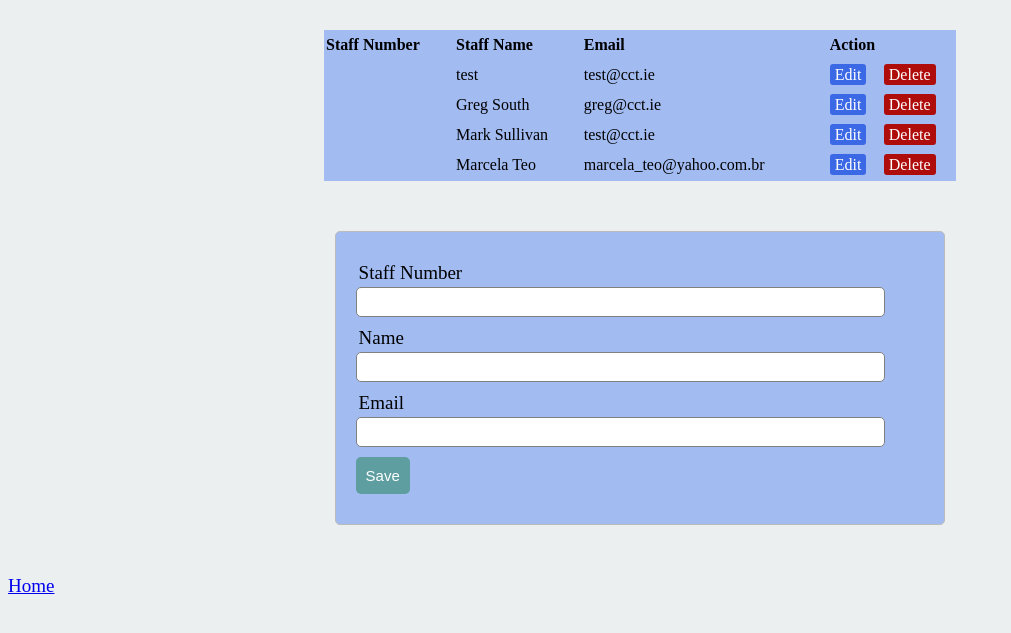
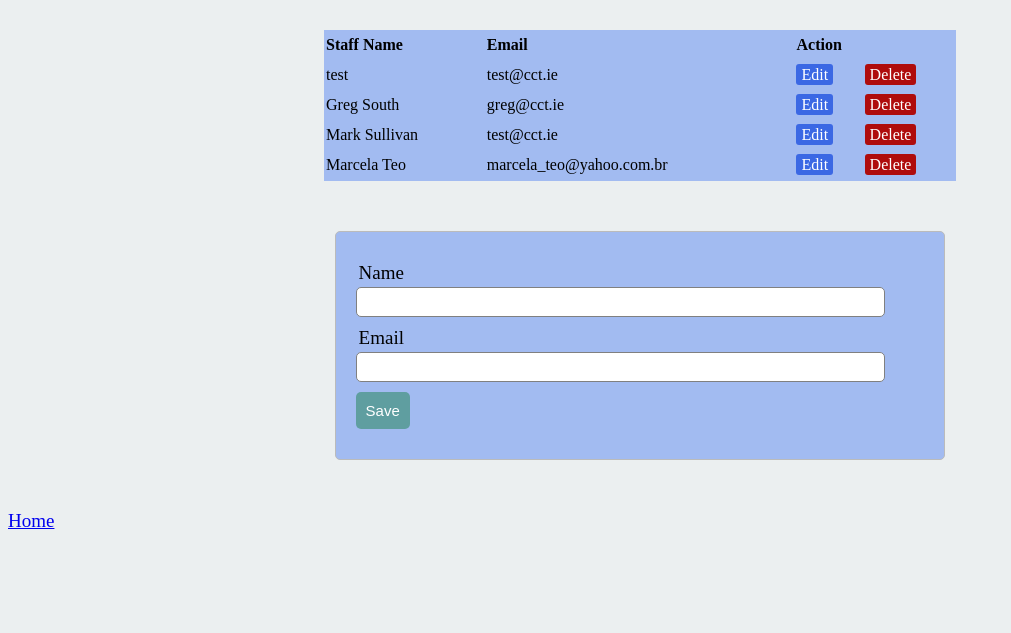
Before and after one commit to marcelateo/ACTSystem, a PHP site: page /Staff.php in a window 1280 px wide. Shown: the top 633 px of the page, without its empty margins (0-1011 px from the left). Run offline with PHP 8.4, Linux system fonts and the light colour scheme; data comes from the database, SQL or seed files in the repository; data that the repository does not hold is empty.

Commit message:
Update Staff.php

```diff
--- a/Staff.php
+++ b/Staff.php
@@ -6,7 +6,6 @@ if (isset($_GET['edit'])){
 	$edit_state= true;
 	$rec = mysqli_query($db, "SELECT * FROM staff WHERE id=$id");
 	$record= mysqli_fetch_array($rec);
-	$staffNumber = $record['staffNumber'];
 	$staffName = $record['staffName'];
 	$email= $record['email'];
 	$id= $record['id'];
@@ -24,16 +23,14 @@ if (isset($_GET['edit'])){
   <table>
     <thead>
       <tr>
-        <th>Staff Number</th>
         <th>Staff Name</th>
         <th>Email</th>
-        <th colspan="3">Action</th>
+        <th colspan="2">Action</th>
         </tr>
       </thead>
     <tbody>
 	<?php while ($row= mysqli_fetch_array($results)){ ?>
 		 <tr>
-        <td><?php echo $row['staffNumber']; ?></td>
         <td><?php echo $row['staffName']; ?></td>
         <td><?php echo $row['email']; ?></td>
         <td>
@@ -50,10 +47,7 @@ if (isset($_GET['edit'])){
     </table>
     <form method= "POST" action= "server1.php">
 	<input type="hidden" name="id" value="<?php echo $id; ?>">
-        <div class="input-group">
-        <label>Staff Number</label>
-        <input type="text" name="staffNumber" value="<?php echo $staffNumber; ?>">
-        </div>
+
     <div class="input-group">
         <label>Name</label>
         <input type="text" name="staffName" value= "<?php echo $staffName; ?>">
```
